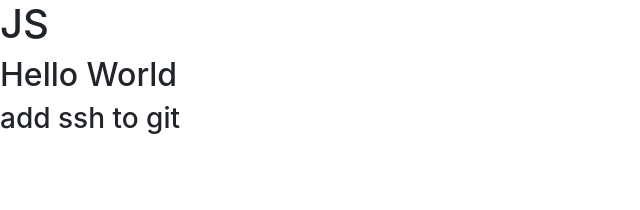
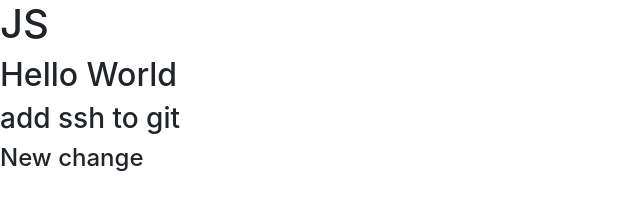
Before and after one commit to Chernukha21/Git_Practice, a plain HTML site: page index.html in a window 1280 px wide. Shown: the whole page, without its empty margins (0-640 px from the left). Drawn offline with nearby package versions, Linux system fonts and the light colour scheme.

Commit message:
index.html was changed

```diff
--- a/index.html
+++ b/index.html
@@ -16,6 +16,7 @@
     <h1>JS</h1>
     <h2>Hello World</h2>
     <h3>add ssh to git</h3>
+    <h4>New change</h4>
 <script src="script.js"></script>
 </body>
 </html>
```
